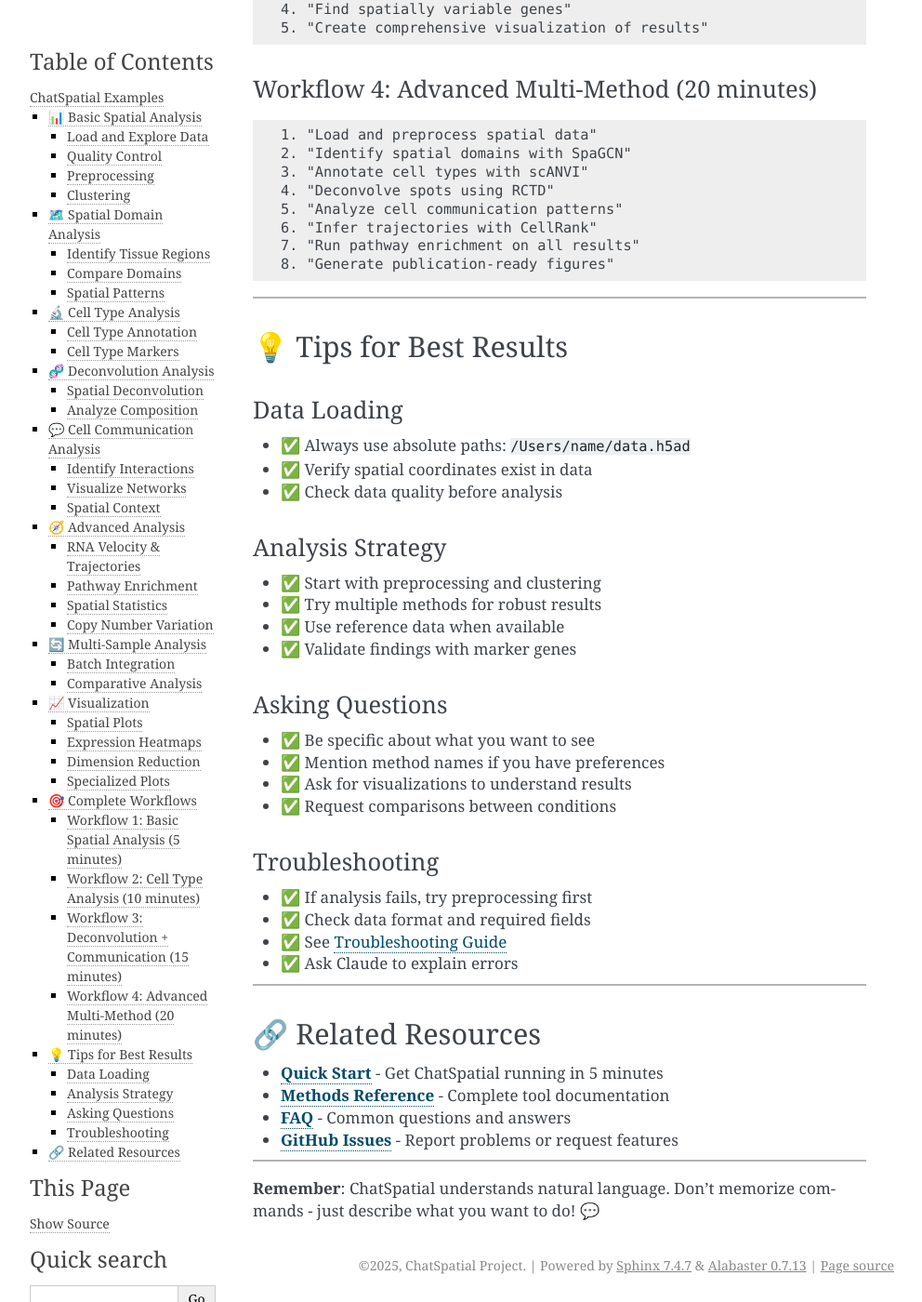
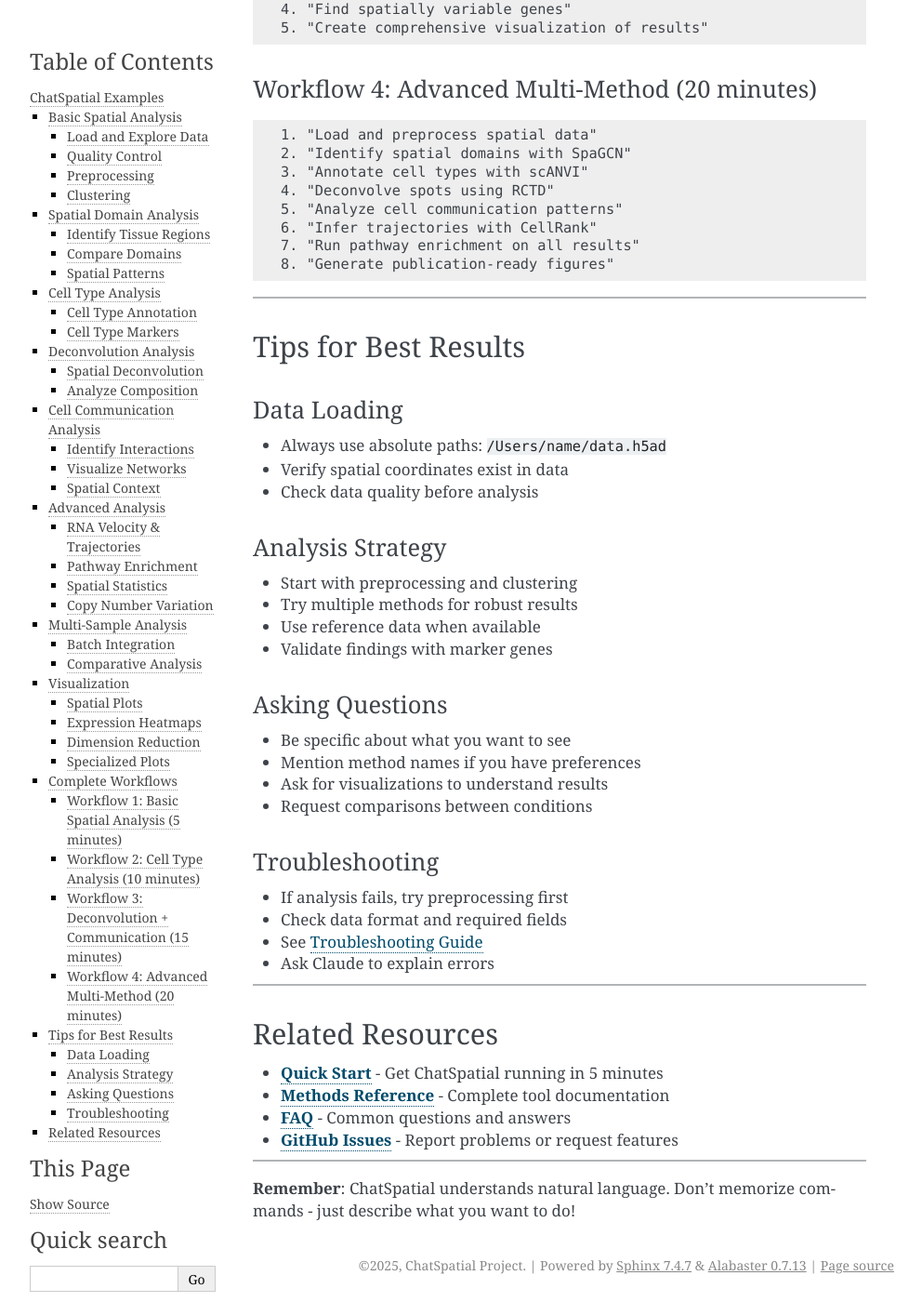
Before and after one commit to cafferychen777/ChatSpatial, a Sphinx documentation site: the page built from docs/examples.md, in a window 1280 px wide and 1400 px high, scrolled down 5430 px. Shown: the whole window at 93% size, without its empty margins (148-1140 px from the left). Built offline with Sphinx 7.4.7, drawn with Linux system fonts in a browser that asks for light colours; some of the changed text lies outside the part shown.

Commit message:
Remove emojis from core documentation for professional appearance
- Remove all emoji icons from section headings and content
- Replace emoji-based user/bot markers with clear text labels
- Clean up checkmarks and decorative emojis in lists
- Maintain professional tone throughout documentation

Modified files:
- docs/index.rst: Getting Started, Example Conversation
- docs/quickstart.md: Installation, chat examples, troubleshooting
- docs/examples.md: All section headings, tips, examples

This improves professional appearance while maintaining clarity.

````diff
--- a/docs/examples.md
+++ b/docs/examples.md
@@ -4,7 +4,7 @@
 
 ---
 
-## 📊 Basic Spatial Analysis
+## Basic Spatial Analysis
 
 ### Load and Explore Data
 ```text
@@ -38,7 +38,7 @@
 
 ---
 
-## 🗺️ Spatial Domain Analysis
+## Spatial Domain Analysis
 
 ### Identify Tissue Regions
 ```text
@@ -63,7 +63,7 @@
 
 ---
 
-## 🔬 Cell Type Analysis
+## Cell Type Analysis
 
 ### Cell Type Annotation
 ```text
@@ -82,7 +82,7 @@
 
 ---
 
-## 🧬 Deconvolution Analysis
+## Deconvolution Analysis
 
 ### Spatial Deconvolution
 ```text
@@ -101,7 +101,7 @@
 
 ---
 
-## 💬 Cell Communication Analysis
+## Cell Communication Analysis
 
 ### Identify Interactions
 ```text
@@ -126,7 +126,7 @@
 
 ---
 
-## 🧭 Advanced Analysis
+## Advanced Analysis
 
 ### RNA Velocity & Trajectories
 ```text
@@ -161,7 +161,7 @@
 
 ---
 
-## 🔄 Multi-Sample Analysis
+## Multi-Sample Analysis
 
 ### Batch Integration
 ```text
@@ -179,7 +179,7 @@
 
 ---
 
-## 📈 Visualization
+## Visualization
 
 ### Spatial Plots
 ```text
@@ -213,7 +213,7 @@
 
 ---
 
-## 🎯 Complete Workflows
+## Complete Workflows
 
 ### Workflow 1: Basic Spatial Analysis (5 minutes)
 ```text
@@ -256,34 +256,34 @@
 
 ---
 
-## 💡 Tips for Best Results
+## Tips for Best Results
 
 ### Data Loading
-- ✅ Always use absolute paths: `/Users/name/data.h5ad`
-- ✅ Verify spatial coordinates exist in data
-- ✅ Check data quality before analysis
+- Always use absolute paths: `/Users/name/data.h5ad`
+- Verify spatial coordinates exist in data
+- Check data quality before analysis
 
 ### Analysis Strategy
-- ✅ Start with preprocessing and clustering
-- ✅ Try multiple methods for robust results
-- ✅ Use reference data when available
-- ✅ Validate findings with marker genes
+- Start with preprocessing and clustering
+- Try multiple methods for robust results
+- Use reference data when available
+- Validate findings with marker genes
 
 ### Asking Questions
-- ✅ Be specific about what you want to see
-- ✅ Mention method names if you have preferences
-- ✅ Ask for visualizations to understand results
-- ✅ Request comparisons between conditions
+- Be specific about what you want to see
+- Mention method names if you have preferences
+- Ask for visualizations to understand results
+- Request comparisons between conditions
 
 ### Troubleshooting
-- ✅ If analysis fails, try preprocessing first
-- ✅ Check data format and required fields
-- ✅ See [Troubleshooting Guide](advanced/troubleshooting.md)
-- ✅ Ask Claude to explain errors
+- If analysis fails, try preprocessing first
+- Check data format and required fields
+- See [Troubleshooting Guide](advanced/troubleshooting.md)
+- Ask Claude to explain errors
 
 ---
 
-## 🔗 Related Resources
+## Related Resources
 
 - **[Quick Start](quickstart.md)** - Get ChatSpatial running in 5 minutes
 - **[Methods Reference](advanced/methods-reference.md)** - Complete tool documentation
@@ -292,4 +292,4 @@
 
 ---
 
-**Remember**: ChatSpatial understands natural language. Don't memorize commands - just describe what you want to do! 💬
+**Remember**: ChatSpatial understands natural language. Don't memorize commands - just describe what you want to do!
````
Also changed, not shown: docs/index.rst (+16 -16 lines), docs/quickstart.md (+21 -21 lines).
